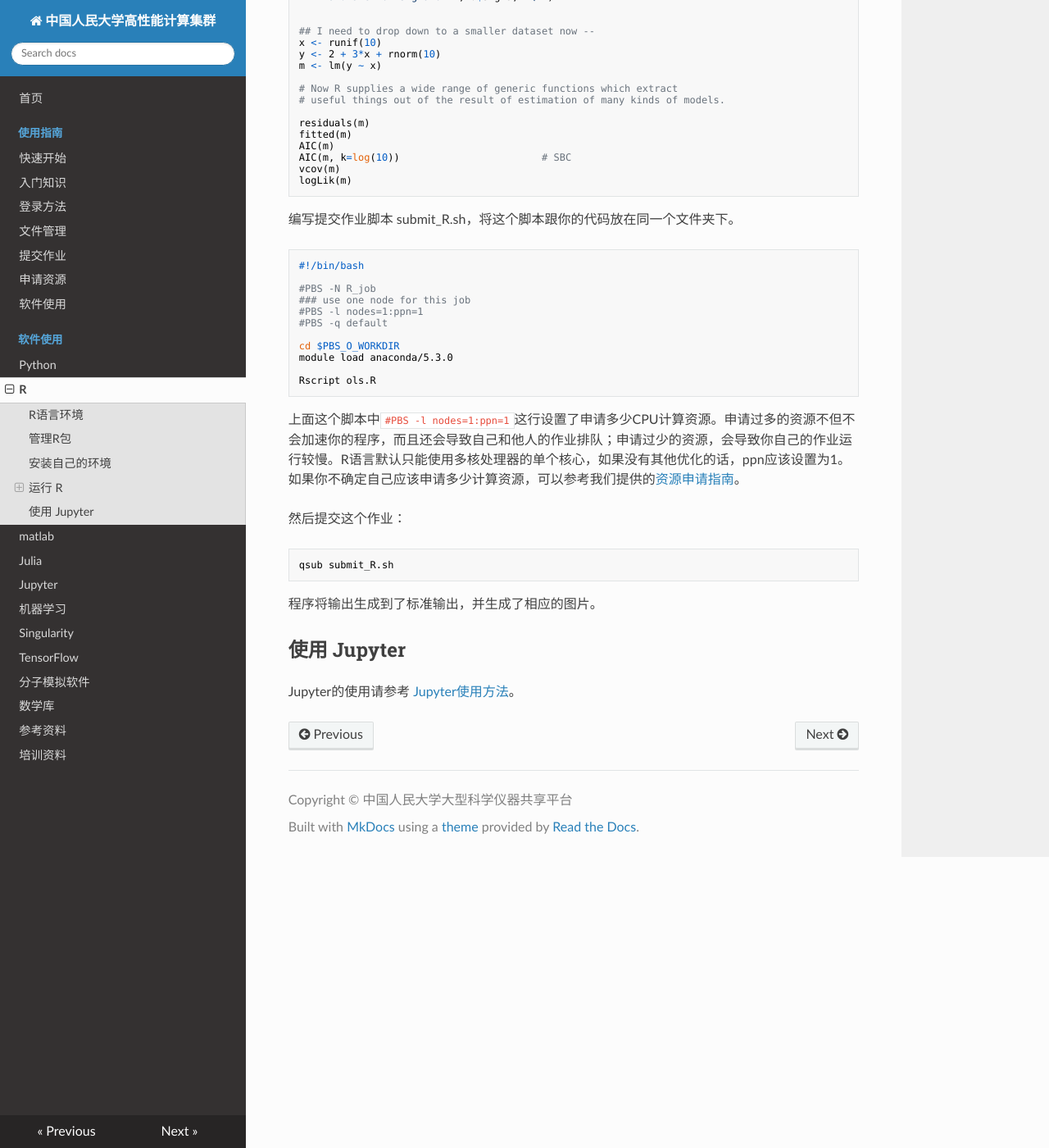
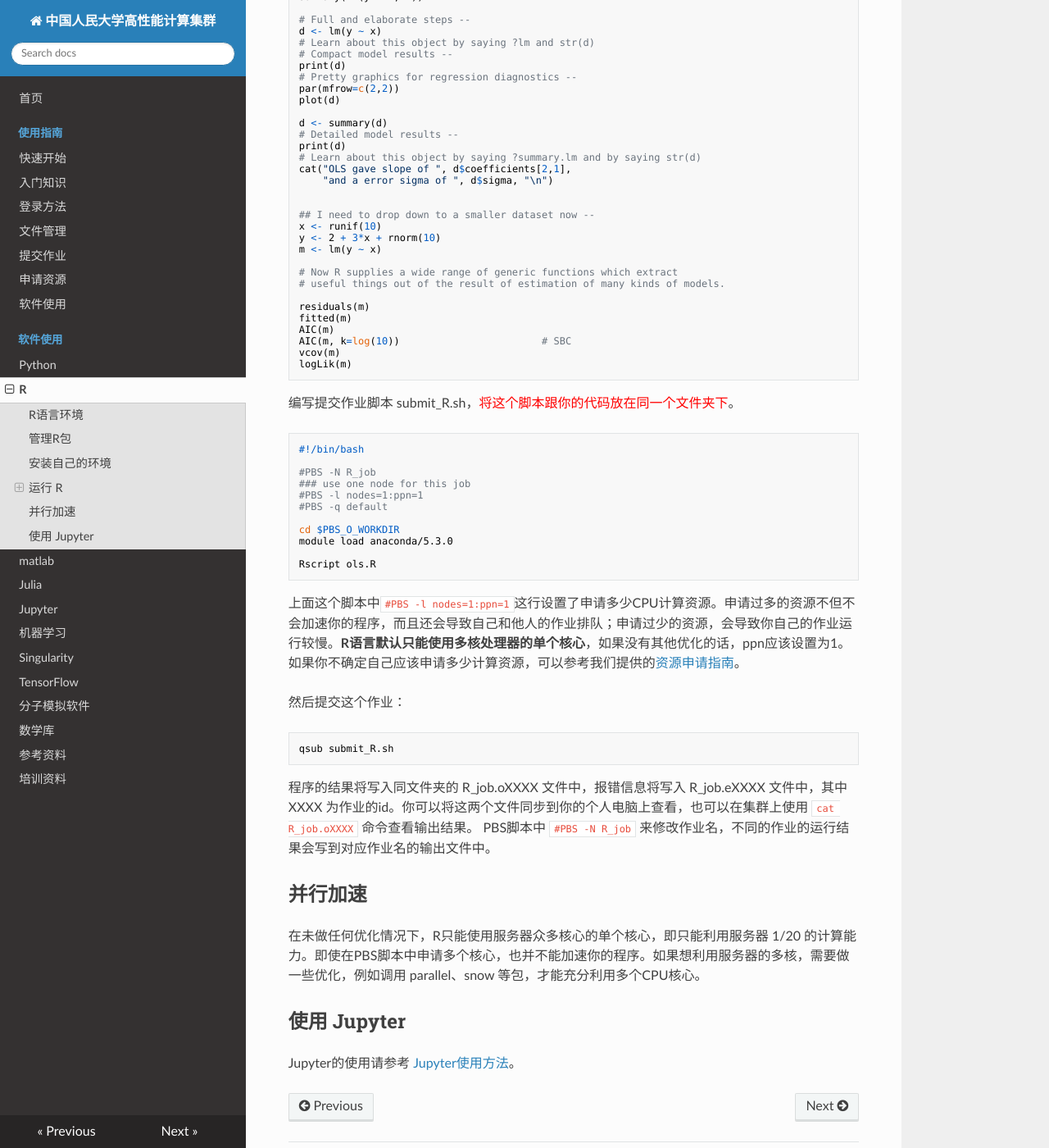
Before and after one commit to masterstevelu/cluster-support, an MkDocs documentation site: the page built from docs/manual/r.md, in a window 1280 px wide and 1400 px high, scrolled down 2616 px. Shown: the whole window at 82% size. Built offline with MkDocs 1.6.1, drawn with Linux system fonts in a browser that asks for light colours; nearby versions of some CDN libraries; some of the changed text lies outside the part shown.

Commit message:
add notes

````diff
--- a/docs/manual/r.md
+++ b/docs/manual/r.md
@@ -34,6 +34,8 @@
 
 首次安装时，R会提示你包的安装位置，默认位置是用户HOME目录的R文件夹下。
 
+一些包会依赖其他底层包，需要使用较新的C++编译器来编译代码，因此会出现安装不成功的现象，conda 使用较新的编译环境，因此我们建议使用 conda 来和管理安装包。
+
 ## 安装自己的环境
 
 用户如需要使用Anaconda其他版本的R，可以重新创建一个新的R环境。不熟悉 Anaconda 的用户可以先阅读 [Anaconda使用方法](python.md) ，了解 `conda` 命令和相关知识。
@@ -51,6 +53,14 @@
 ```bash
 source activate r33
 ```
+
+在刚刚创建的 r33 环境上安装 doSnow 包，注意 -n 表示将包安装到你所需的环境中：
+
+```bash
+conda install -n r33 -c conda-forge r-dosnow
+```
+
+其他包的安装方法，可以在 https://anaconda.org/ 中搜索。
 
 ## 运行 R
 
@@ -137,7 +147,7 @@
 logLik(m)
 ```
 
-编写提交作业脚本 submit_R.sh，将这个脚本跟你的代码放在同一个文件夹下。
+编写提交作业脚本 submit_R.sh，<font color=red >将这个脚本跟你的代码放在同一个文件夹下</font>。
 
 ```bash
 #!/bin/bash
@@ -153,7 +163,7 @@
 Rscript ols.R
 ```
 
-上面这个脚本中`#PBS -l nodes=1:ppn=1`这行设置了申请多少CPU计算资源。申请过多的资源不但不会加速你的程序，而且还会导致自己和他人的作业排队；申请过少的资源，会导致你自己的作业运行较慢。R语言默认只能使用多核处理器的单个核心，如果没有其他优化的话，ppn应该设置为1。如果你不确定自己应该申请多少计算资源，可以参考我们提供的[资源申请指南](../resources.md)。
+上面这个脚本中`#PBS -l nodes=1:ppn=1`这行设置了申请多少CPU计算资源。申请过多的资源不但不会加速你的程序，而且还会导致自己和他人的作业排队；申请过少的资源，会导致你自己的作业运行较慢。**R语言默认只能使用多核处理器的单个核心**，如果没有其他优化的话，ppn应该设置为1。如果你不确定自己应该申请多少计算资源，可以参考我们提供的[资源申请指南](../resources.md)。
 
 然后提交这个作业：
 
@@ -161,7 +171,12 @@
 qsub submit_R.sh
 ```
 
-程序将输出生成到了标准输出，并生成了相应的图片。
+程序的结果将写入同文件夹的 R_job.oXXXX 文件中，报错信息将写入 R_job.eXXXX 文件中，其中 XXXX 为作业的id。你可以将这两个文件同步到你的个人电脑上查看，也可以在集群上使用 `cat R_job.oXXXX` 命令查看输出结果。
+PBS脚本中 `#PBS -N R_job` 来修改作业名，不同的作业的运行结果会写到对应作业名的输出文件中。
+
+## 并行加速
+
+在未做任何优化情况下，R只能使用服务器众多核心的单个核心，即只能利用服务器 1/20 的计算能力。即使在PBS脚本中申请多个核心，也并不能加速你的程序。如果想利用服务器的多核，需要做一些优化，例如调用 parallel、snow 等包，才能充分利用多个CPU核心。
 
 ## 使用 Jupyter
 
````
Also changed, not shown: docs/cluster-login.md (+1 -1 lines), docs/manual/matlab.md (+4 -1 lines), docs/manual/python.md (+112 -97 lines).
